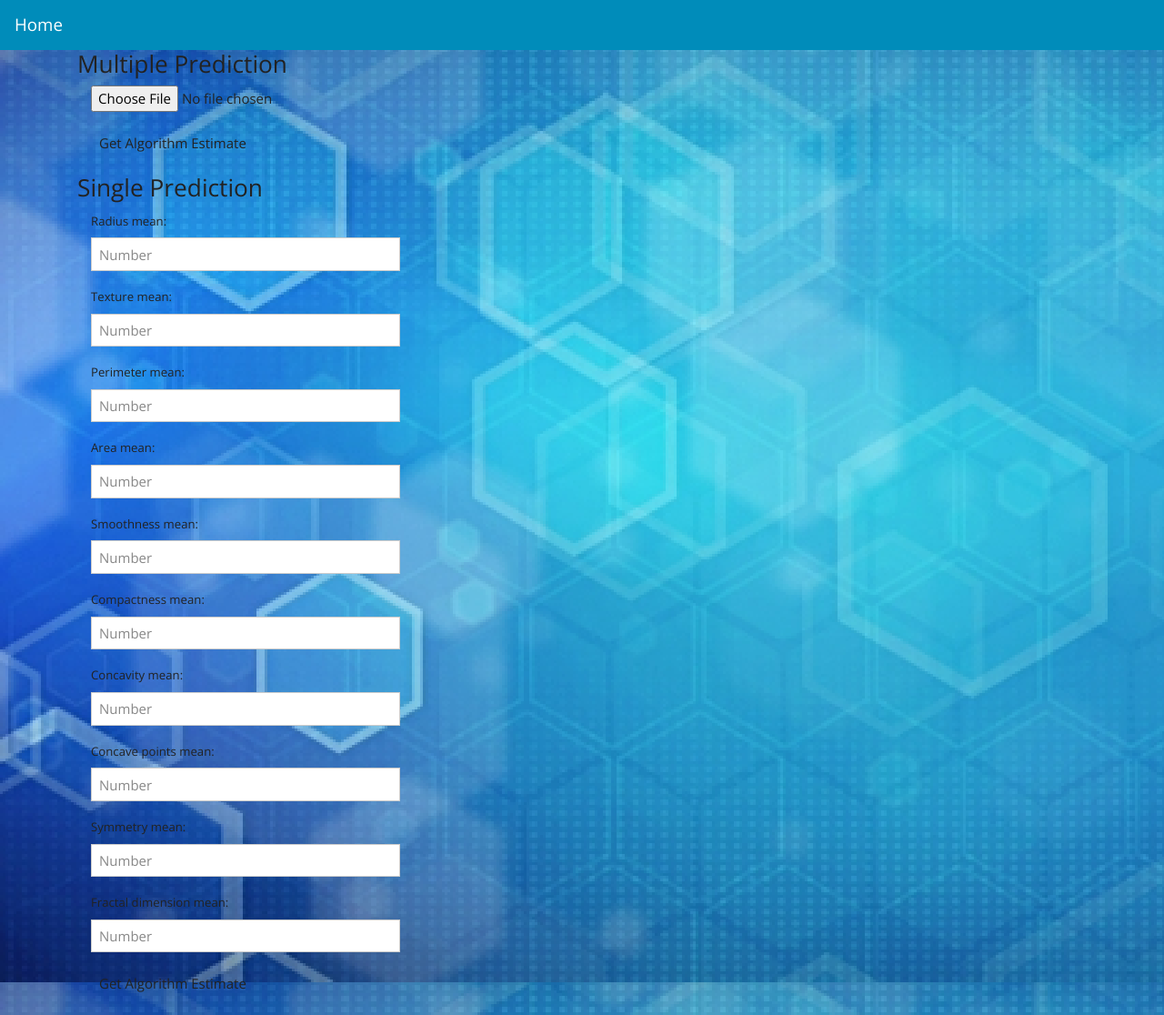
After one commit to rswaggs/Breast-Cancer-Malignant-Detection, a Flask app: template templates/predict2.html in a window 1280 px wide. The commit adds this page. Shown: the whole page at 91% size. Run offline with Flask 2, Linux system fonts and the light colour scheme; the template is opened without the code that fills it, so the values that code supplies are empty; parts of the project's set-up code (start-up, migrations or seed data) failed here and were passed over.

Commit message:
Prediction route completed
predict2.html and results2.html are the HTML files I used with the prediction.py file.

```diff
--- /dev/null
+++ b/prediction.py
@@ -0,0 +1,175 @@
+from flask import Flask, Blueprint, render_template, request, redirect, url_for, flash, send_from_directory
+
+# Handle file that holds multiple feature sets to be predicted
+import csv
+
+# Import libraries to run predictions
+from sklearn.externals import joblib
+from sklearn.tree import DecisionTreeClassifier
+from sklearn import tree
+
+# Model plotting
+from sklearn.tree import export_graphviz
+from IPython.display import Image
+import pydotplus
+
+
+app = Flask(__name__)
+app.secret_key = 'ESNlY88iNGA0iKh'
+
+
+'''
+Author: Ryan Swaggert
+Description: Returns the page to the user where they can enter feature set(s)
+						to get a breast cancer prediction for. Malignant/benign
+Parameters: None
+Output: HTML file
+'''
+@app.route('/')
+@app.route('/predict')
+def predict_page():
+	try:
+		return render_template('predict2.html')
+
+	except Exception as e:
+		flash(e)
+		return render_template('404.html', error = str(e))
+
+
+'''
+Author: Ryan Swaggert
+Description: Run the predictions, and then display the results of the /result route.
+Input: POST request of feature set(s) to predict for.
+Output: After successful prediction(s), redirect to /results to display results.
+'''
+@app.route('/get_prediction', methods = ['POST'])
+def predict():
+	try:
+		if request.method=='POST':
+
+			# Load model for prediction
+			model = joblib.load('temporary_files/model.pkl')
+
+			# Check if CSV of webform
+			# Check if the post request has the file part
+			if 'file' in request.files:
+				file = request.files['file']
+
+				# Deal with file inputs
+				if file:
+					stream = io.StringIO(file.stream.read().decode("UTF8"), newline=None)
+					reader = csv.DictReader(stream)
+
+					# Store all the input sets to run predictions on
+					input_data = []
+
+					for row in reader:
+						radius_mean = float(row['radius_mean'])
+						texture_mean = float(row['texture_mean'])
+						perimeter_mean = float(row['perimeter_mean'])
+						area_mean = float(row['area_mean'])
+						smoothness_mean = float(row['smoothness_mean'])
+						compactness_mean = float(row['compactness_mean'])
+						concavity_mean = float(row['concavity_mean'])
+						concave_points_mean = float(row['concave_points_mean'])
+						symmetry_mean = float(row['symmetry_mean'])
+						fractal_dimension_mean = float(row['fractal_dimension_mean'])
+
+						one_input = [radius_mean, texture_mean, perimeter_mean, area_mean, smoothness_mean,
+							compactness_mean, concavity_mean, concave_points_mean, symmetry_mean, fractal_dimension_mean]
+
+						input_data.append(one_input)
+
+				else:
+					flash("Where did you go file?")
+					return render_template('404.html',error = str(e))
+
+			# Else deal with webform inputs
+			else:
+				radius_mean = float( request.form['radius_mean'] )
+				texture_mean = float( request.form['texture_mean'] )
+				perimeter_mean = float( request.form['perimeter_mean'] )
+				area_mean = float( request.form['area_mean'] )
+				smoothness_mean = float( request.form['smoothness_mean'] )
+				compactness_mean = float( request.form['compactness_mean'] )
+				concavity_mean = float( request.form['concavity_mean'] )
+				concave_points_mean = float( request.form['concave_points_mean'] )
+				symmetry_mean = float( request.form['symmetry_mean'] )
+				fractal_dimension_mean = float( request.form['fractal_dimension_mean'] )
+
+				# Input to prediction
+				input_data = [radius_mean, texture_mean, perimeter_mean, area_mean, smoothness_mean,
+							compactness_mean, concavity_mean, concave_points_mean, symmetry_mean, fractal_dimension_mean]
+
+
+			# Now that we have the input array of predictions, the inputs can be run through prediction
+			pred = model.predict(input_data)
+
+			# The predicted class probability is the fraction of samples of the same class in a leaf.
+			prob_pred = model.predict_proba(input_data)
+
+			fi = model.feature_importances_
+
+
+			# Iterate variables to limit decimal places before ending to template
+			new_input_data = []
+			for data_row in input_data:
+				new_row = []
+				for value in data_row:
+					new_value = "{0:.2f}".format(value)
+					new_row.append(new_value)
+				new_input_data.append(new_row)
+
+			new_prob_pred = []
+			for data_row in prob_pred:
+				new_row = []
+				for value in data_row:
+					new_value = "{0:.2f}".format(value)
+					new_row.append(new_value)
+				new_prob_pred.append(new_row)
+
+			new_fi = []
+			for value in fi:
+				new_value = "{0:.3f}".format(value)
+				new_fi.append(new_value)
+
+
+
+			# Get the dot file data to turn into image
+			dot_data = tree.export_graphviz(model,
+				out_file=None,
+				feature_names=['radius_mean', 'texture_mean', 'perimeter_mean', 'area_mean',
+					'smoothness_mean', 'compactness_mean', 'concavity_mean', 'concave points_mean',
+					'symmetry_mean', 'fractal_dimension_mean'],
+				class_names=['Malignant (spreading)', 'Benign (not spreading)'],
+				filled=True,
+				rounded=True)
+
+			# pydotplus is a Python Interface to Graphviz’s Dot language
+			graph = pydotplus.graph_from_dot_data(dot_data)
+
+			# Show graph
+			graph.write_png("temporary_files/trained_tree.png")
+
+
+			# Pass prediction result to /result route and redirect
+			render_template('results2.html', pred_results=pred, prob_pred_results=new_prob_pred, pred_inputs=new_input_data, feature_importances=new_fi)
+
+	except Exception as e:
+		flash(e)
+		return render_template('404.html',error = str(e))
+
+
+'''
+Author: Ryan Swaggert
+Description: Get the train model image, and send it to the template to be displayed.
+Input: GET request.
+Output: Image location sent to /results HTML template.
+'''
+@app.route('/trained_model_image')
+def get_trained_model_image():
+    return send_from_directory("temporary_files", "trained_tree.png")
+
+
+if __name__ == '__main__':
+   app.run(debug = True)
--- /dev/null
+++ b/templates/predict2.html
@@ -0,0 +1,117 @@
+{% extends "header.html" %}
+{% block body %}
+<div class="container">
+  <div>
+
+    <h3>Multiple Prediction</h3>
+    <form class="form-horizontal" method="POST" action="{{ url_for('predict') }}" enctype = "multipart/form-data">
+
+      <div class="form-group">
+        <div class="col-md-4">
+          <input type = "file" name = "file" accept=".csv" required>
+        </div>
+      </div>
+
+      <div class="form-group">
+        <div class="col-md-4">
+          <button type="submit" class="btn btn-default">Get Algorithm Estimate</button>
+        </div>
+      </div>
+
+    </form>
+
+    <h3>Single Prediction</h3>
+    <form class="form-horizontal" method="POST" action="{{ url_for('predict') }}">
+
+      <!-- radius_mean -->
+      <div class="form-group">
+        <label class="col-md-4 control-label" for="radius_mean">Radius mean:</label>
+        <div class="col-md-4">
+          <input class="form-control" name="radius_mean" placeholder="Number" required>
+        </div>
+      </div>
+
+      <!-- texture_mean -->
+      <div class="form-group">
+        <label class="col-md-4 control-label" for="texture_mean">Texture mean:</label>
+        <div class="col-md-4">
+          <input class="form-control" name="texture_mean" placeholder="Number" required>
+        </div>
+      </div>
+
+      <!-- perimeter_mean -->
+      <div class="form-group">
+        <label class="col-md-4 control-label" for="perimeter_mean">Perimeter mean:</label>
+        <div class="col-md-4">
+          <input class="form-control" name="perimeter_mean" placeholder="Number" required>
+        </div>
+      </div>
+
+      <!-- area_mean -->
+      <div class="form-group">
+        <label class="col-md-4 control-label" for="area_mean">Area mean:</label>
+        <div class="col-md-4">
+          <input class="form-control" name="area_mean" placeholder="Number" required>
+        </div>
+      </div>
+
+      <!-- smoothness_mean -->
+      <div class="form-group">
+        <label class="col-md-4 control-label" for="smoothness_mean">Smoothness mean:</label>
+        <div class="col-md-4">
+          <input class="form-control" name="smoothness_mean" placeholder="Number" required>
+        </div>
+      </div>
+
+      <!-- compactness_mean -->
+      <div class="form-group">
+        <label class="col-md-4 control-label" for="compactness_mean">Compactness mean:</label>
+        <div class="col-md-4">
+          <input class="form-control" name="compactness_mean" placeholder="Number" required>
+        </div>
+      </div>
+
+      <!-- concavity_mean -->
+      <div class="form-group">
+        <label class="col-md-4 control-label" for="concavity_mean">Concavity mean:</label>
+        <div class="col-md-4">
+          <input class="form-control" name="concavity_mean" placeholder="Number" required>
+        </div>
+      </div>
+
+      <!-- concave_points_mean -->
+      <div class="form-group">
+        <label class="col-md-4 control-label" for="concave_points_mean">Concave points mean:</label>
+        <div class="col-md-4">
+          <input class="form-control" name="concave_points_mean" placeholder="Number" required>
+        </div>
+      </div>
+
+      <!-- symmetry_mean -->
+      <div class="form-group">
+        <label class="col-md-4 control-label" for="symmetry_mean">Symmetry mean:</label>
+        <div class="col-md-4">
+          <input class="form-control" name="symmetry_mean" placeholder="Number" required>
+        </div>
+      </div>
+
+      <!-- fractal_dimension_mean -->
+      <div class="form-group">
+        <label class="col-md-4 control-label" for="fractal_dimension_mean">Fractal dimension mean:</label>
+        <div class="col-md-4">
+          <input class="form-control" name="fractal_dimension_mean" placeholder="Number" required>
+        </div>
+      </div>
+
+      <div class="form-group">
+        <div class="col-md-4">
+          <button type="submit" class="btn btn-default">Get Algorithm Estimate</button>
+        </div>
+      </div>
+
+    </form>
+
+
+  </div>
+</div>
+{% endblock %}
```
Also changed, not shown: data.py (+3 -10 lines), model.py (+11 -11 lines), templates/data.html (+4 -10 lines), templates/model.html (+3 -9 lines), templates/results2.html (added, +63 -0 lines), 2 other files.
